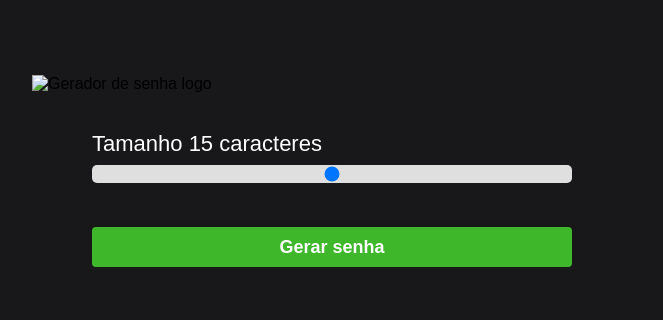
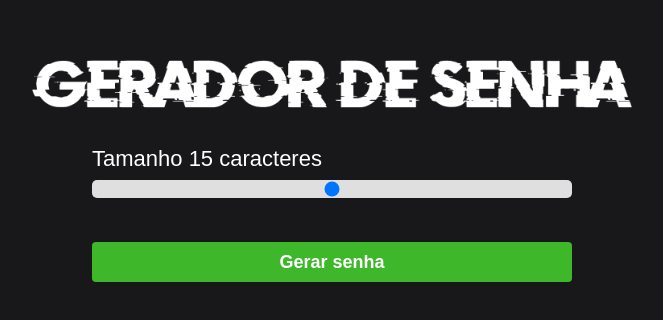
Before and after one commit to gbsantstech/GeradorDeSenha, a plain HTML site: page index.html in a window 1280 px wide. Shown: the part 222-542 px from the top of the page, without its empty margins (308-971 px from the left). Drawn offline with Linux system fonts and the light colour scheme.

Commit message:
Update index.html

```diff
--- a/index.html
+++ b/index.html
@@ -9,7 +9,7 @@
     <link rel="stylesheet" href="style.css">
 </head>
 <body>
-    <img class="logo" src="./assets/logo.png" alt="Gerador de senha logo"/>
+    <img class="logo" src="logo.png" alt="Gerador de senha logo"/>
 
     <main class="container-input">
         <span>Tamanho <span id="valor"></span> caracteres</span>
```
